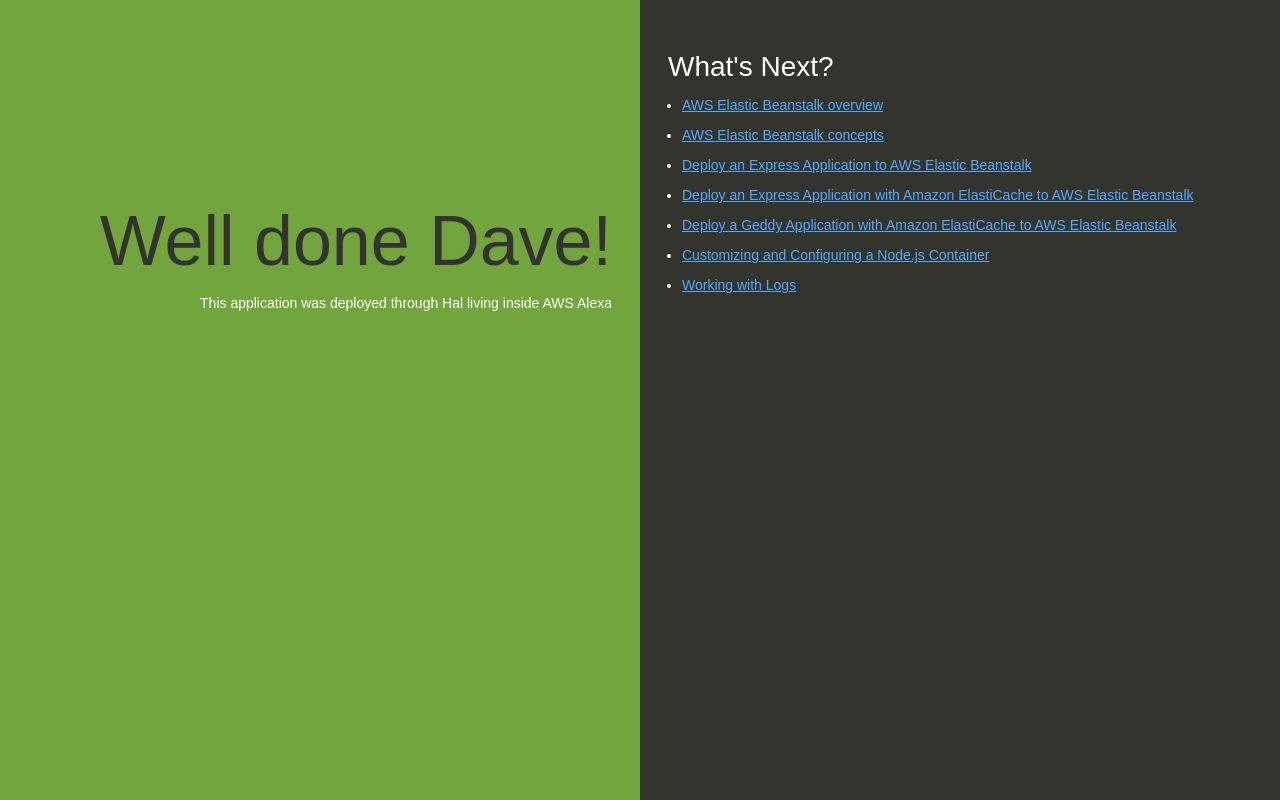
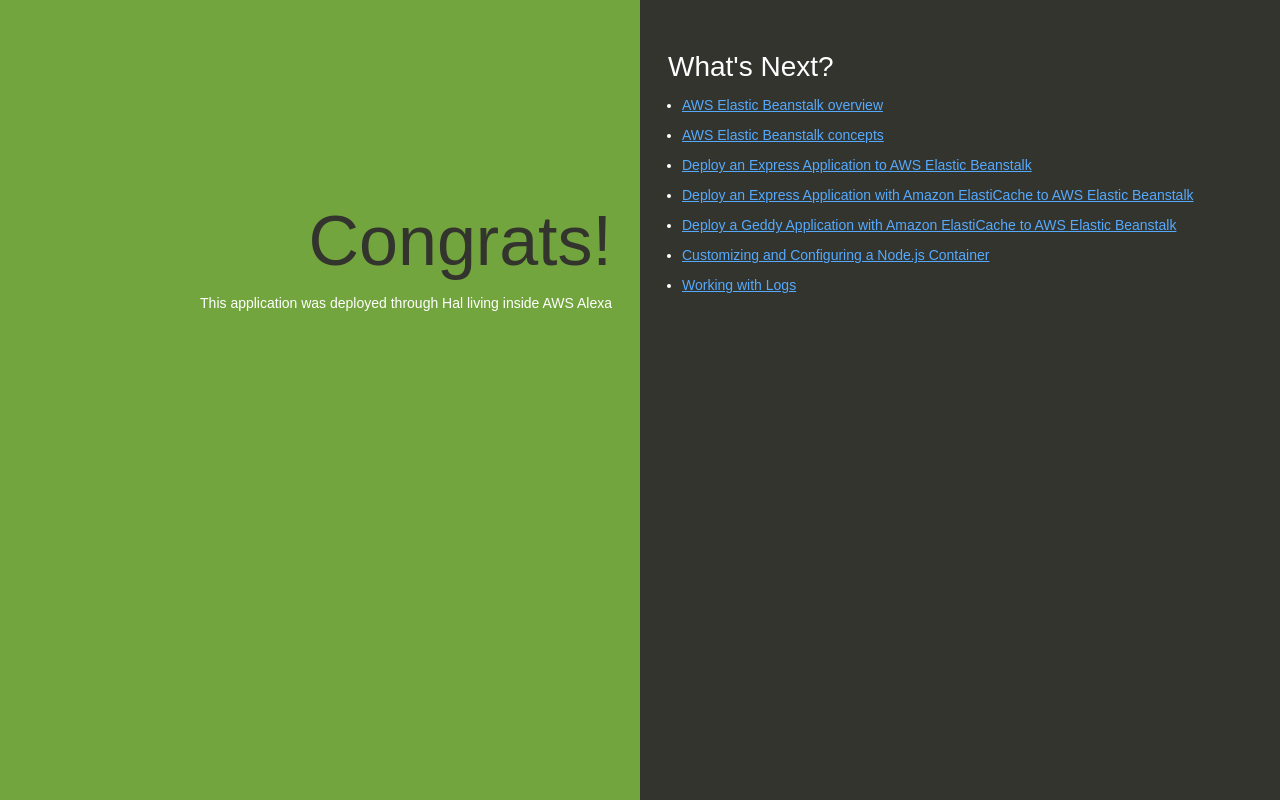
Before and after one commit to smneedham/NodeHelloWorld, a website: page index.html in a window 1280 px wide. Drawn offline with Linux system fonts and the light colour scheme.

Commit message:
Update index.html

```diff
--- a/index.html
+++ b/index.html
@@ -74,7 +74,7 @@
   </head>
   <body>
     <div class="textColumn">
-      <h1>Well done Dave! </h1>
+      <h1>Congrats!</h1>
       <p>This application was deployed through Hal living inside AWS Alexa</p>
     </div>
     <div class="linksColumn">
```
